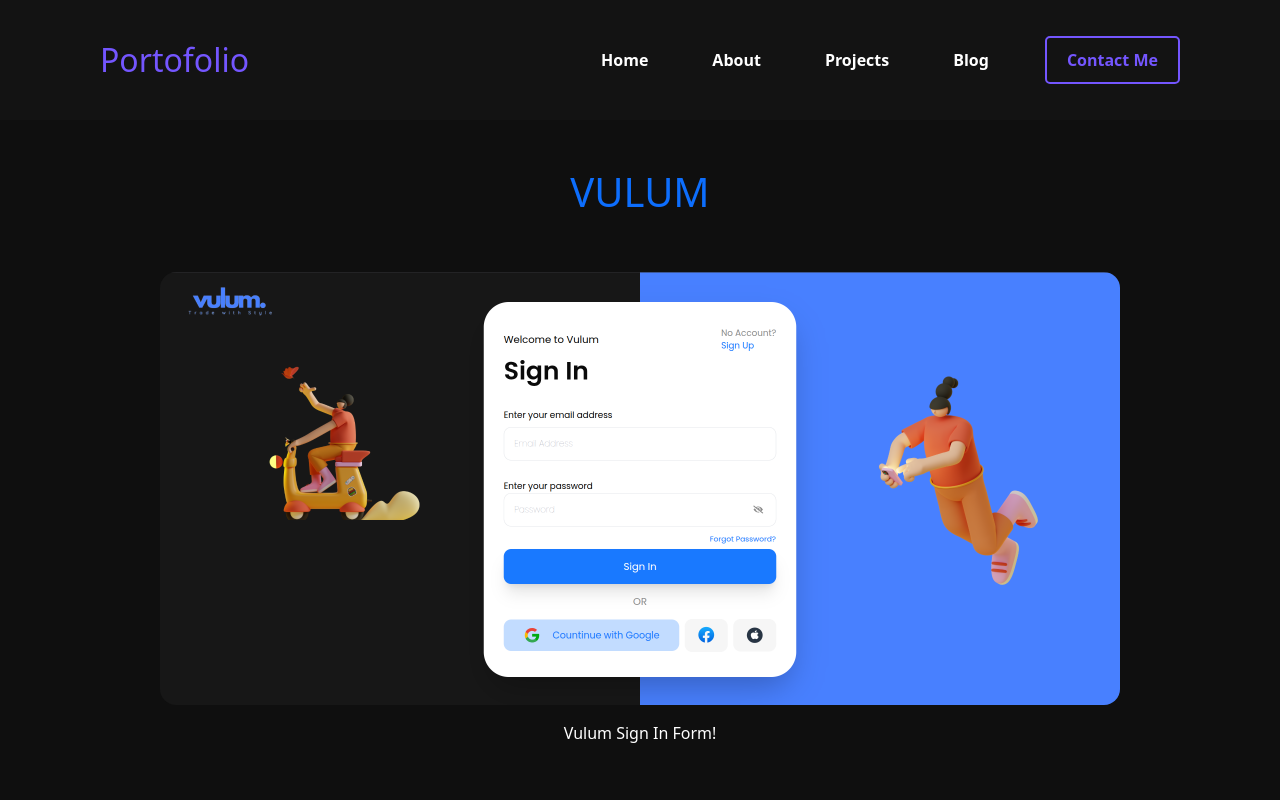
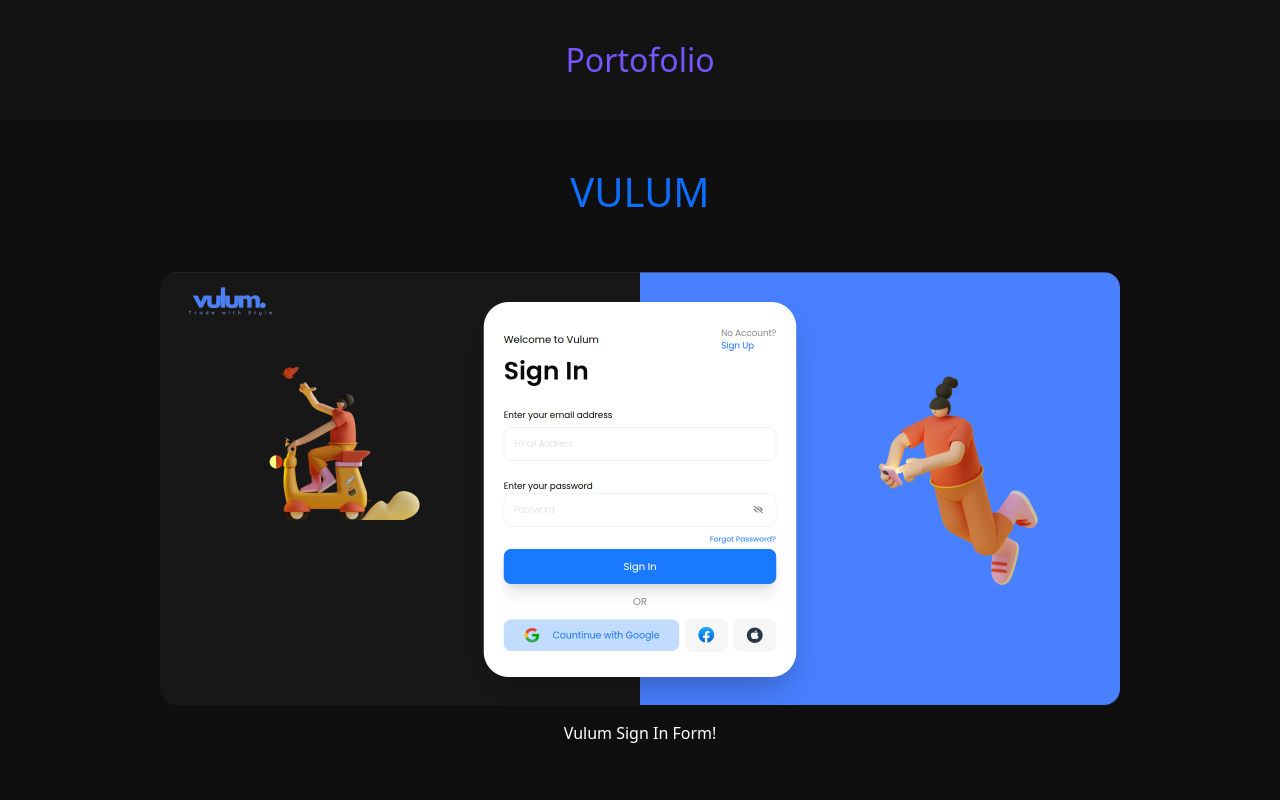
Before and after one commit to FatlumG/Portofolio, a React (Vite) app in the folder my-portofolio/: page /vulum in a window 1280 px wide. Shown: the top 800 px of the page. Built offline with nearby package versions, Linux system fonts and the light colour scheme; a web font is replaced by a local one.

Commit message:
Header fix

```diff
--- a/my-portofolio/src/components/Header.jsx
+++ b/my-portofolio/src/components/Header.jsx
@@ -14,17 +14,27 @@
   };
 
   return (
-    <header className="header d-flex justify-content-between align-items-center">
+    <header
+      className={`header d-flex justify-content-${
+        away ? "center" : "between"
+      } align-items-center`}
+    >
       <Link
         to={away ? "/" : "/vulum"}
         className="text-white text-decoration-none fw-medium"
       >
         <span>{away ? "Portofolio" : "VULUM"}</span>
       </Link>
+      {away ? (
+        <></>
+      ) : (
         <nav className="d-flex gap-5">
           <ul className="nav-bar d-none d-xl-flex justify-content-center align-items-center gap-5 m-0 list-unstyled">
             <li className="position-relative py-1 px-2">
-            <a href="#home" className="text-decoration-none text-white fw-bold">
+              <a
+                href="#home"
+                className="text-decoration-none text-white fw-bold"
+              >
                 Home
               </a>
             </li>
@@ -45,7 +55,10 @@
               </a>
             </li>
             <li className="position-relative py-1 px-2">
-            <a href="#blog" className="text-decoration-none text-white fw-bold">
+              <a
+                href="#blog"
+                className="text-decoration-none text-white fw-bold"
+              >
                 Blog
               </a>
             </li>
@@ -62,7 +75,7 @@
             />
           </div>
         </nav>
-
+      )}
       <ul
         className={`sidebar ${
           isVisible ? "show" : ""
```
Lines whose indentation alone changed are shown as unchanged.
